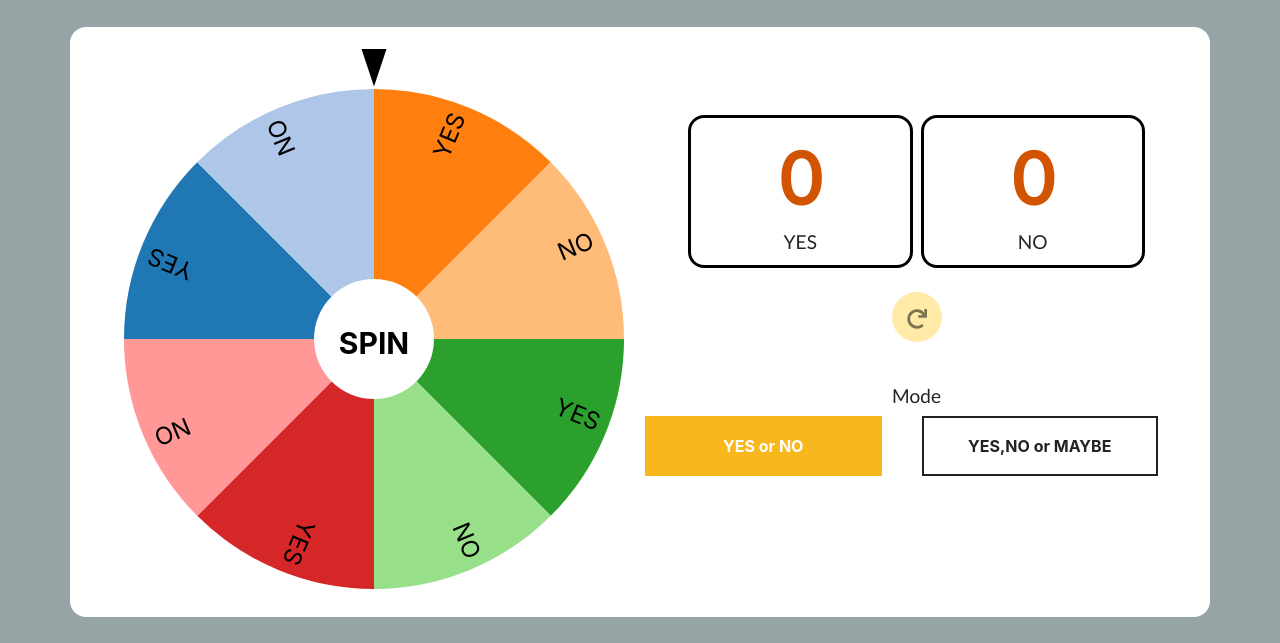
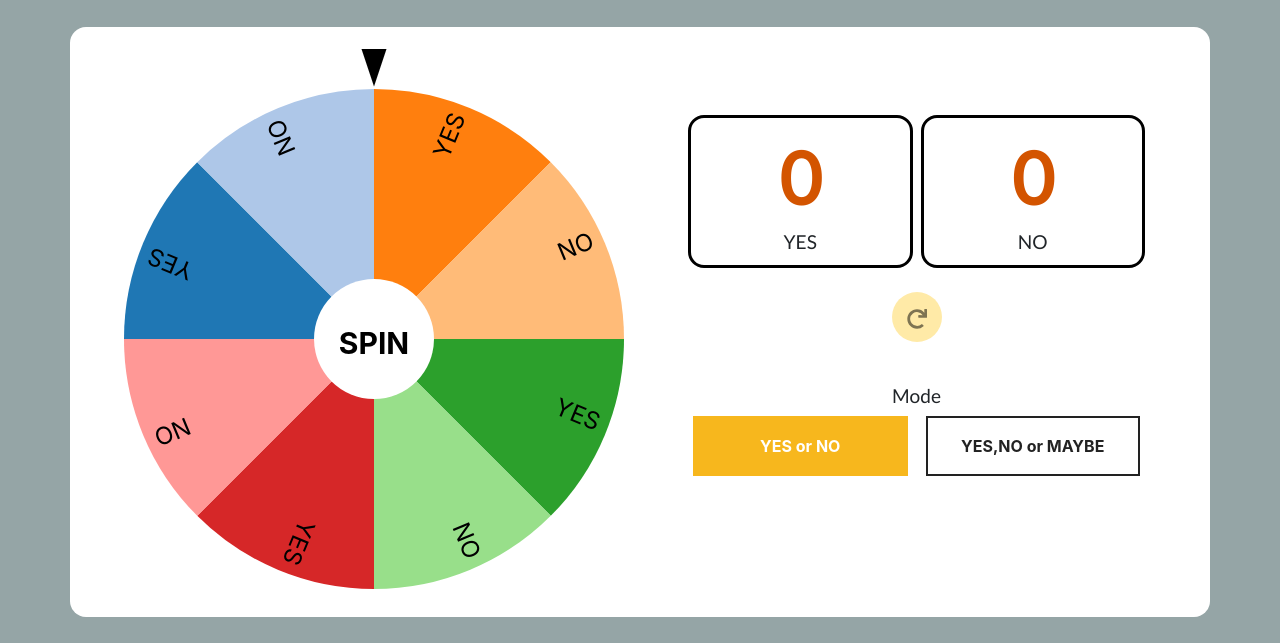
Before and after one commit to abidali671/RandomPickerWheel, a plain HTML site: page index.html in a window 1280 px wide. Shown: the part 157-800 px from the top of the page. Drawn offline with nearby package versions, Linux system fonts and the light colour scheme.

Commit message:
mode btn fixed

```diff
--- a/index.html
+++ b/index.html
@@ -38,7 +38,9 @@
       </div>
       <div class="container shadow-lg" id="wheel-box">
         <div class="row">
-          <div class="col-lg-6 col-12 wheel-container d-flex justify-content-center">
+          <div
+            class="col-lg-6 col-12 wheel-container d-flex justify-content-center"
+          >
             <div id="chart"></div>
           </div>
           <div class="col-lg-6 mt-5 col-12">
@@ -71,12 +73,18 @@
               <div class="col-12 mt-4">
                 <p>Mode</p>
               </div>
-              <div class="row w-100">
-                <div class="col-12 col-sm-6">
-                  <div class="input-sets text-center active-set" id="yes-no">YES or NO</div>
-                </div>
-                <div class="col-12 col-sm-6">
-                  <div class="input-sets text-center" id="yes-no-maybe">YES,NO or MAYBE</div>
+              <div class="col-12">
+                <div class="row">
+                  <div class="col-12 col-sm ml-sm-5 mr-lg-1 p-0">
+                    <div class="input-sets text-center active-set" id="yes-no">
+                      YES or NO
+                    </div>
+                  </div>
+                  <div class="col-12 col-sm mr-sm-5 ml-lg-1 p-0">
+                    <div class="input-sets text-center" id="yes-no-maybe">
+                      YES,NO or MAYBE
+                    </div>
+                  </div>
                 </div>
               </div>
               <!-- <div class="col-12 mt-4">
@@ -93,7 +101,6 @@
         </div>
       </div>
     </div>
-
 
     <script
       src="https://code.jquery.com/jquery-3.2.1.slim.min.js"
```
